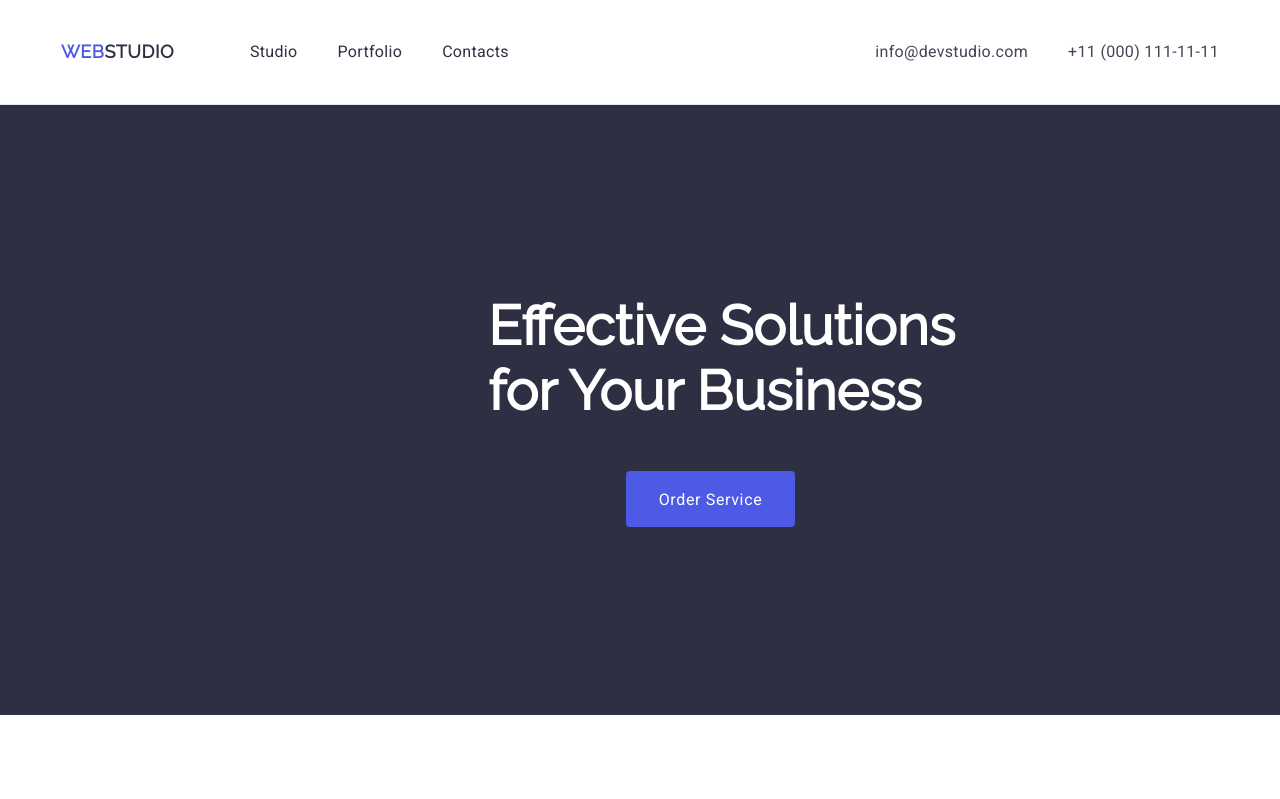
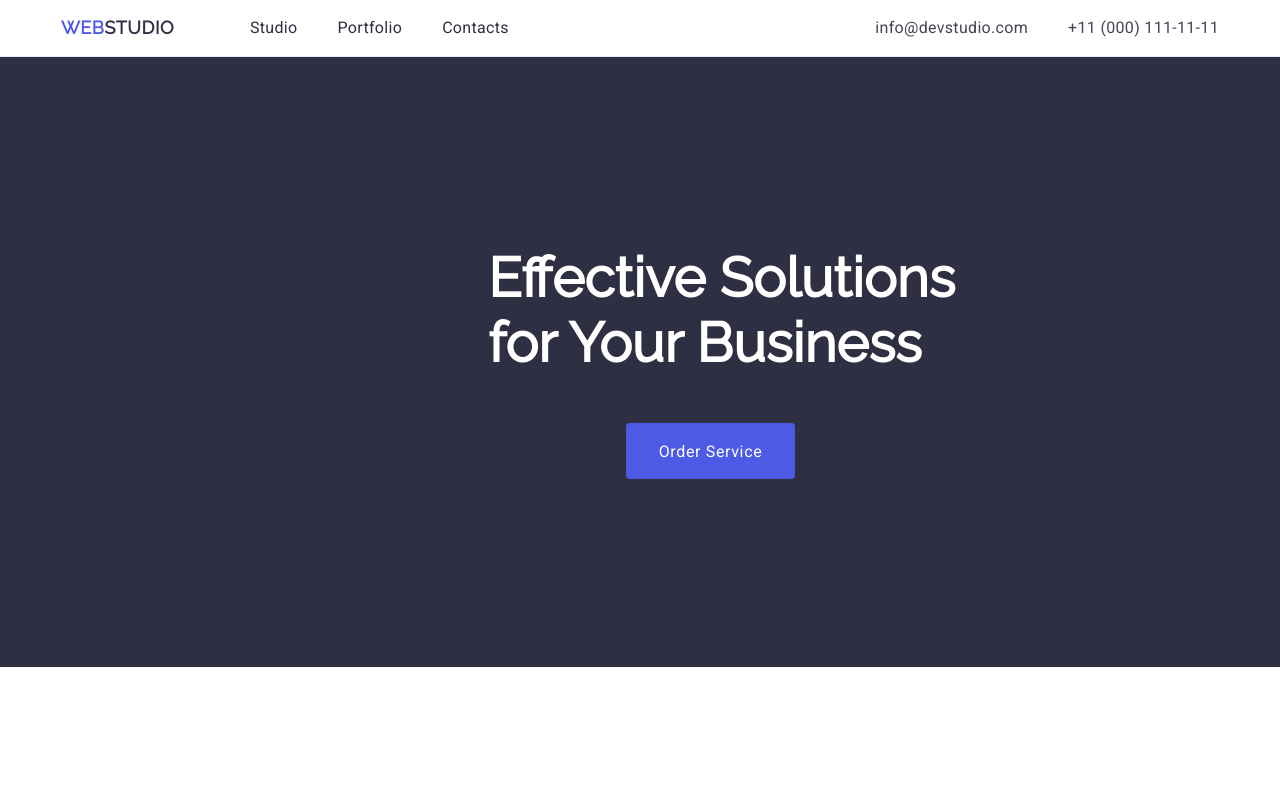
Before and after one commit to Andrii-Ryshkov/goit-markup-hw-03, a plain HTML site: page index.html in a window 1280 px wide. Shown: the top 799 px of the page. Drawn offline with Linux system fonts and the light colour scheme.

Commit message:
add index file

```diff
--- a/css/styles.css
+++ b/css/styles.css
@@ -62,14 +62,14 @@ img {
 .title-page {
   display: flex;
   gap: 40px;
-  padding: 24px 0;
+  padding: 0;
   margin: 0;
   list-style: none;
 }
 .title-page-a {
+  padding: 0;
   display: flex;
   gap: 40px;
-  padding: 24px 0;
 }
 .title-page-b {
   font-style: normal;
@@ -82,6 +82,7 @@ img {
   font-weight: 500;
   font-size: 16px;
   text-decoration: none;
+  padding: 24px 0;
 }
 .hom:hover {
   color: #404bbf;
```
